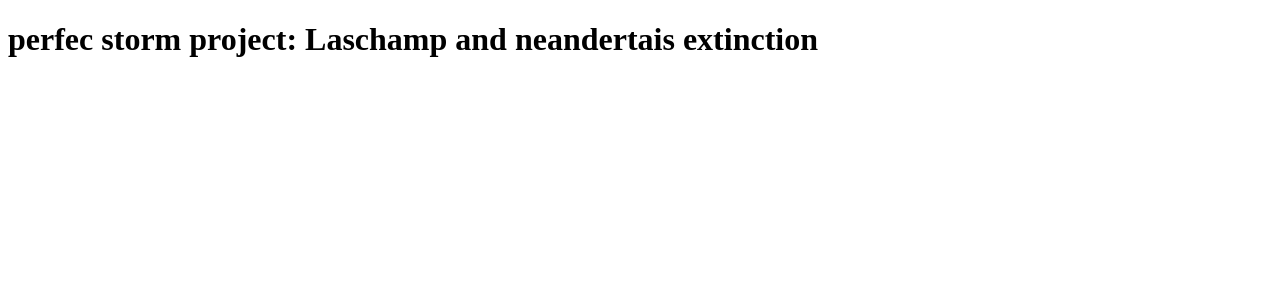
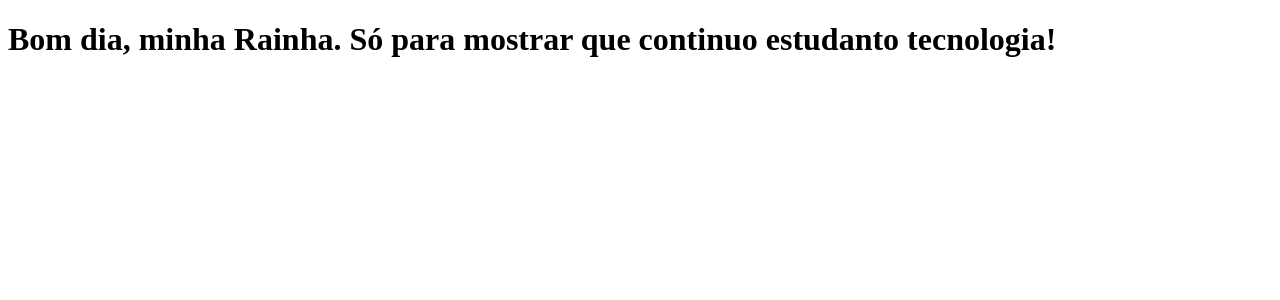
Before and after one commit to abrahamgracco/irgnet-mutaug, a Next.js app: page / in a window 1280 px wide. Shown: the top 300 px of the page. Built offline with nearby package versions, Linux system fonts and the light colour scheme.

Commit message:
change the prase again

```diff
--- a/pages/index.js
+++ b/pages/index.js
@@ -1,5 +1,9 @@
 function Home() {
-  return <h1>perfec storm project: Laschamp and neandertais extinction</h1>;
+  return (
+    <h1>
+      Bom dia, minha Rainha. Só para mostrar que continuo estudanto tecnologia!
+    </h1>
+  );
 }
 
 export default Home;
```
